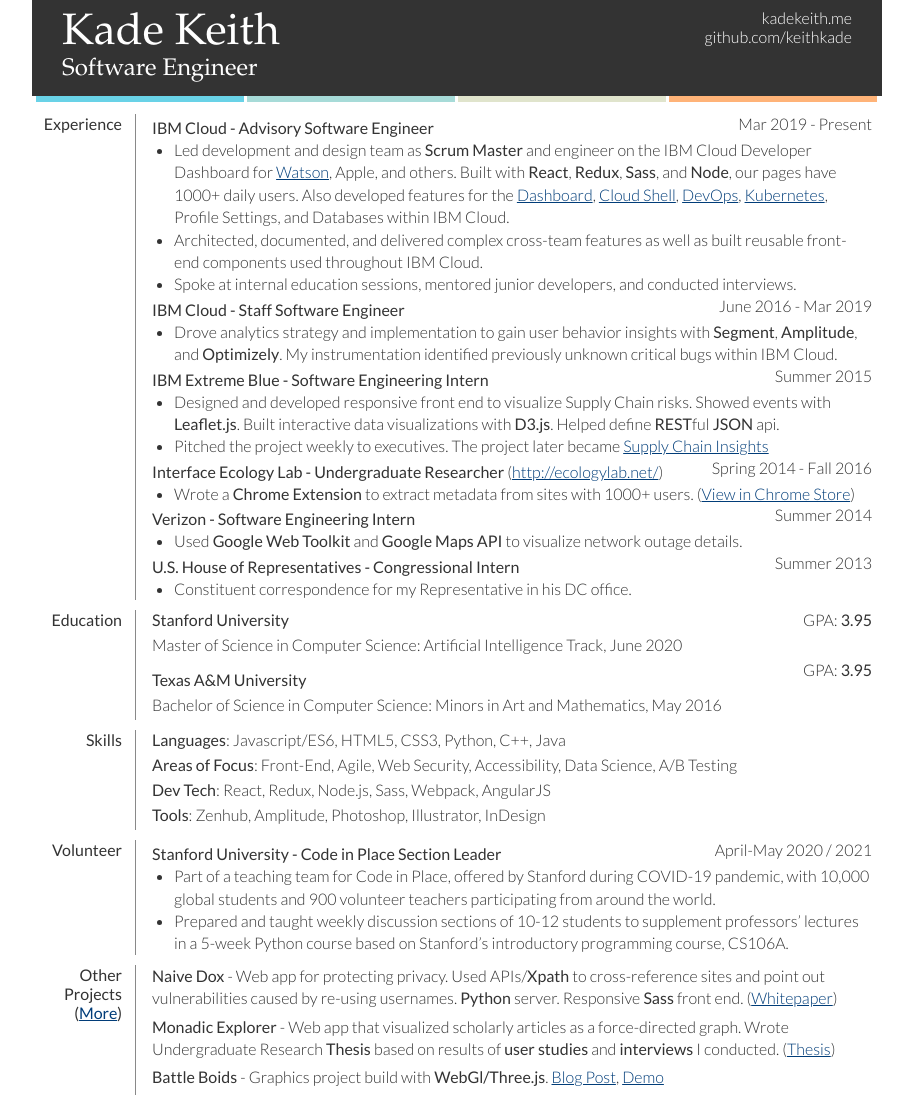
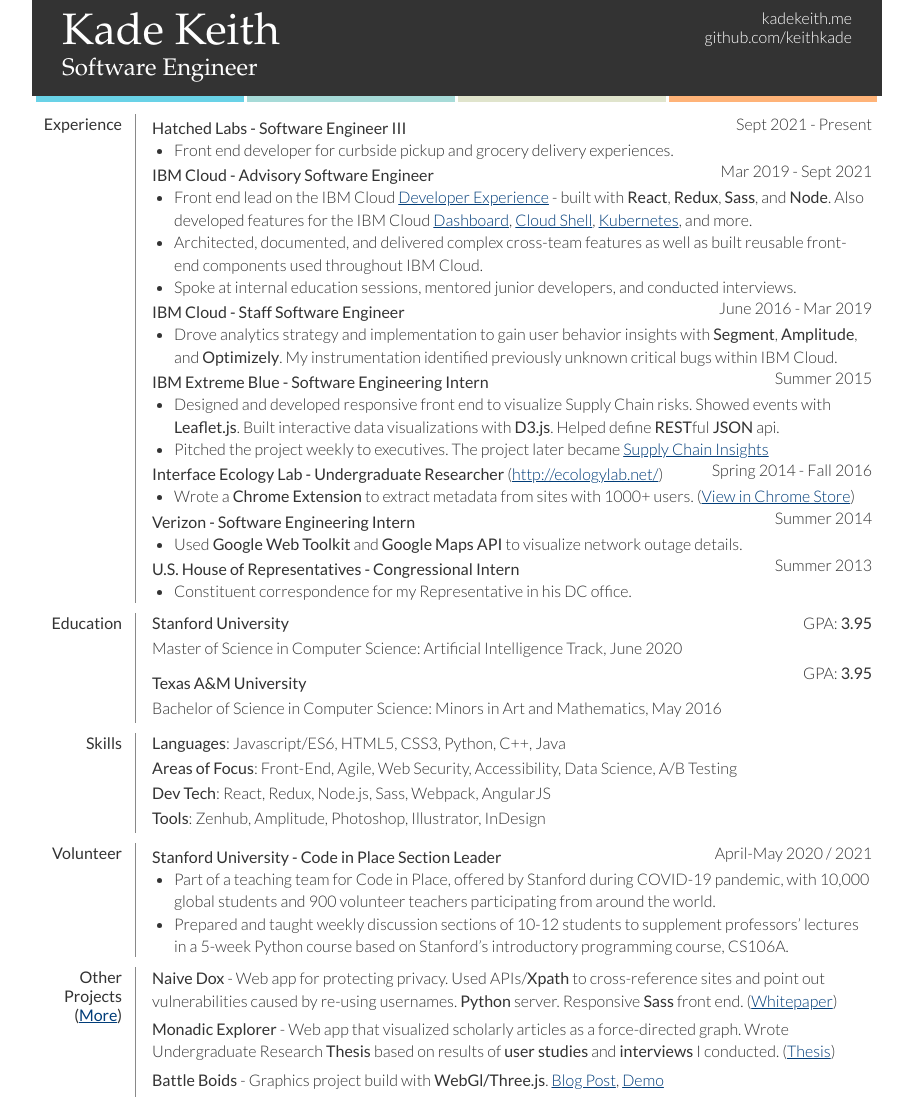
Before and after one commit to keithkade/keithkade.github.io, a Jekyll site: the page resume/index.html, which Jekyll copies as it is, in a window 1280 px wide. Shown: the whole page, without its empty margins (183-1096 px from the left). Built offline with Jekyll 4.4.1, drawn with Linux system fonts in a browser that asks for light colours.

Commit message:
update resume

```diff
--- a/resume/index.html
+++ b/resume/index.html
@@ -32,12 +32,19 @@
                     <dt>Experience</dt>
                     <dd>
                         <div id="expDiv">
+														<p class="company"><b>Hatched Labs - Software Engineer III</b></p>
+														<p class="time">Sept 2021 - Present</p>
+														<ul>
+																<li>
+																		Front end developer for curbside pickup and grocery delivery experiences.
+																</li>
+														</ul>
                             <p class="company"><b>IBM Cloud - Advisory Software Engineer</b></p>
-                            <p class="time">Mar 2019 - Present</p>
+                            <p class="time">Mar 2019 - Sept 2021</p>
                             <ul>
                                 <li>
-                                    Led development and design team as <b>Scrum Master</b> and engineer on the IBM Cloud Developer Dashboard for <a href="https://cloud.ibm.com/developer/watson/">Watson</a>, Apple, and others. Built with <b>React</b>, <b>Redux</b>, <b>Sass</b>, and <b>Node</b>, our pages have 1000+ daily users.
-																		Also developed features for the <a href="https://cloud.ibm.com">Dashboard</a>, <a href="https://cloud.ibm.com/shell">Cloud Shell</a>, <a href="https://cloud.ibm.com/devops">DevOps</a>, <a href="https://cloud.ibm.com/kubernetes">Kubernetes</a>, Profile Settings, and Databases within IBM Cloud.
+                                    Front end lead on the IBM Cloud <a href="https://cloud.ibm.com/developer/appservice/">Developer Experience</a> - built with <b>React</b>, <b>Redux</b>, <b>Sass</b>, and <b>Node</b>.
+																		Also developed features for the IBM Cloud <a href="https://cloud.ibm.com">Dashboard</a>, <a href="https://cloud.ibm.com/shell">Cloud Shell</a>, <a href="https://cloud.ibm.com/kubernetes">Kubernetes</a>, and more.
                                 </li>
 																<li>
 																		Architected, documented, and delivered complex cross-team features as well as built reusable front-end components used throughout IBM Cloud.
```
